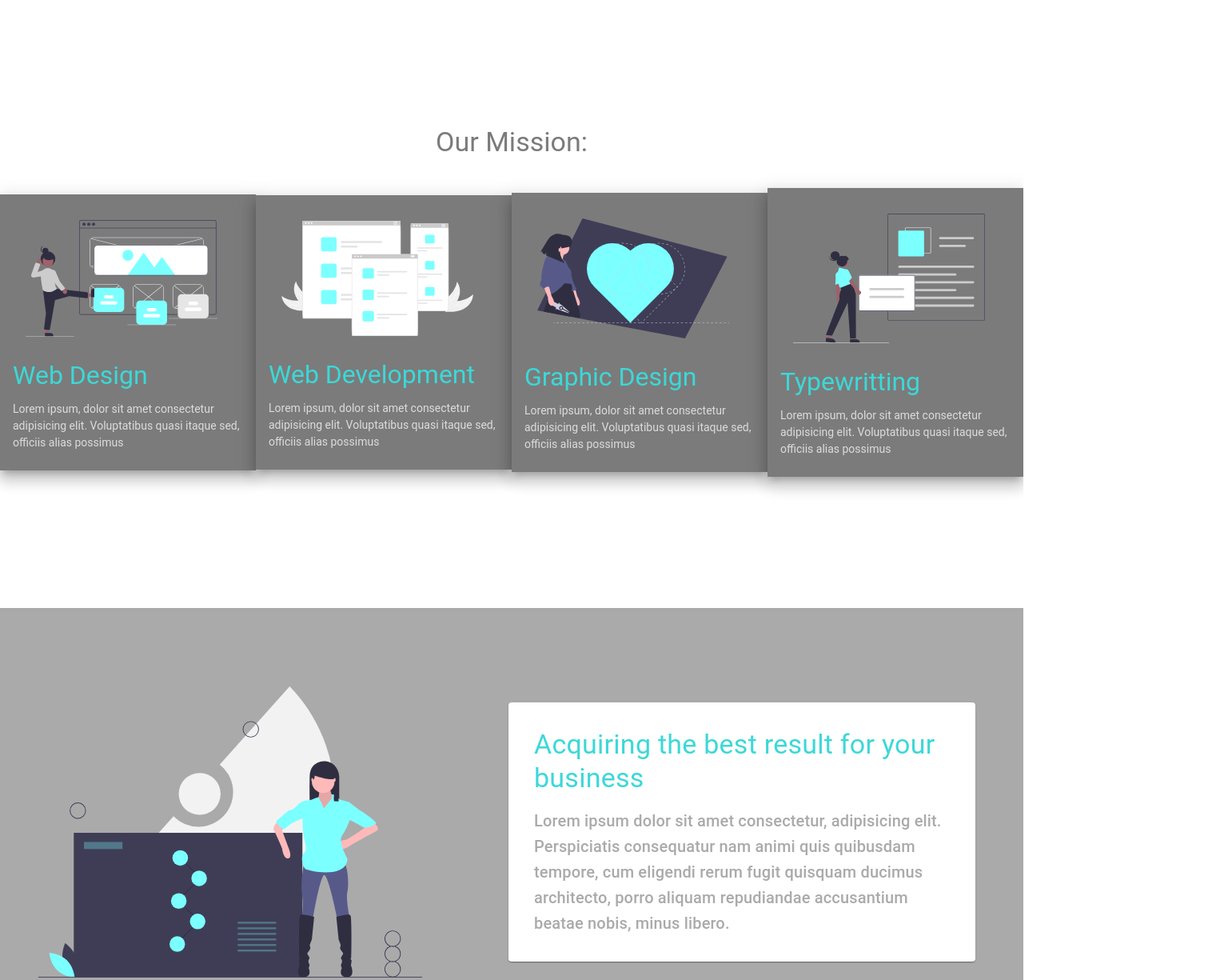
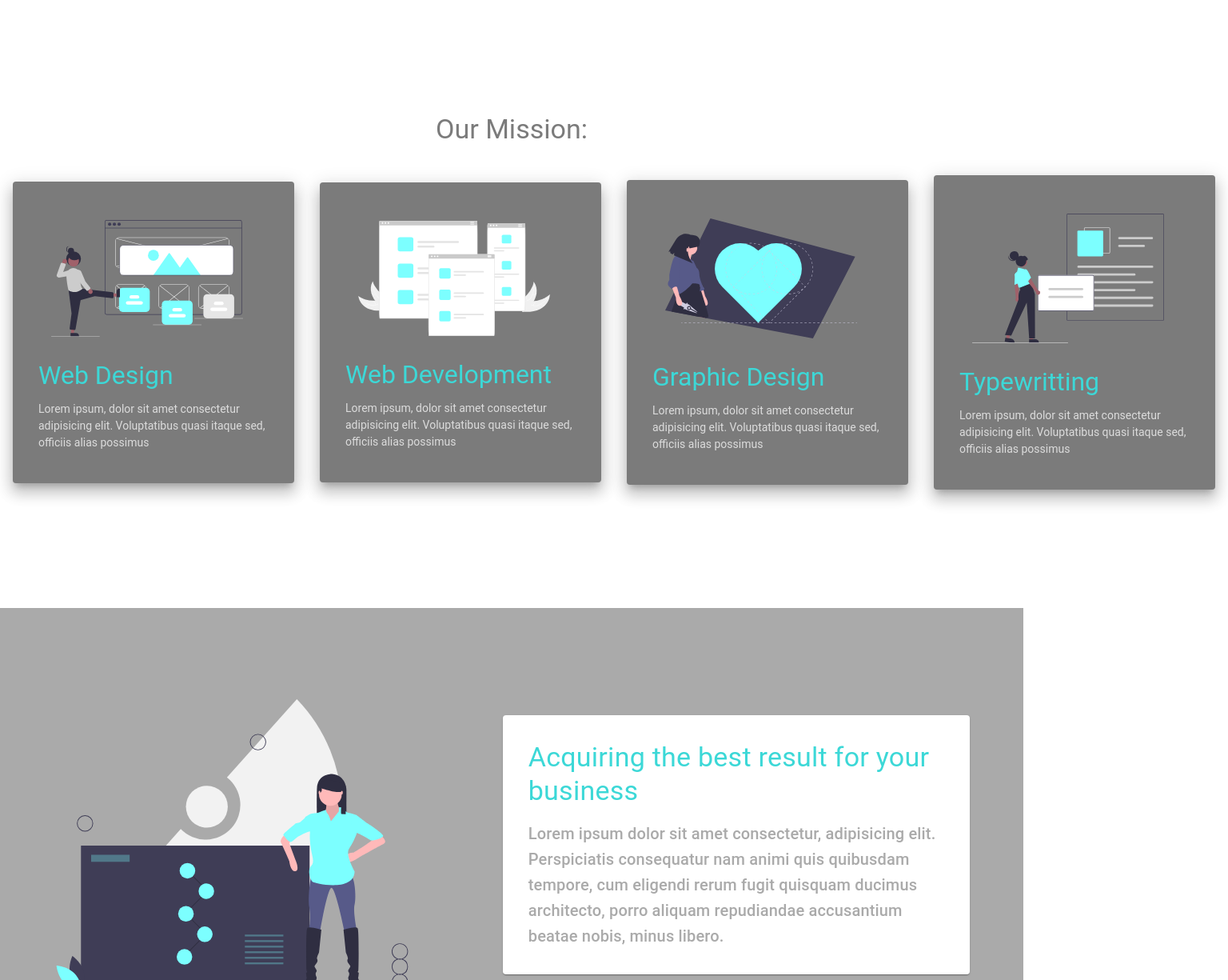
Before and after one commit to PrunesLand/scale-up, a React (Create React App) app: page / in a window 1280 px wide. Shown: the part 1320-2545 px from the top of the page at 80% size, 1536 px wide, since content can reach past the window. Built offline with nearby package versions, Linux system fonts and the light colour scheme; a web font is replaced by a local one.

Commit message:
finished responive design

```diff
--- a/src/Components/Frame/Frame.js
+++ b/src/Components/Frame/Frame.js
@@ -39,7 +39,7 @@ const Frame = ({ children }) => {
         <Box>
             <Slide appear={false} direction='down' in={!trigger}>
                 <AppBar elevation={0} className={classes.appBar}>
-                    <Toolbar>
+                    <Toolbar className={classes.toolbar}>
                         <img src={logo} alt="scale up logo" className={classes.logo} />
                     </Toolbar>
 
--- a/src/Components/Frame/Styles.js
+++ b/src/Components/Frame/Styles.js
@@ -6,10 +6,15 @@ export const styles = makeStyles((theme) => ({
     },
     logo: {
         width: theme.spacing(25),
-        cursor: 'pointer'
+        cursor: 'pointer',
+
     },
     appBar: {
         background: (props) => props.bgColor,
         height: theme.spacing(10)
-    }
+    },
+    toolbar: {
+        display: 'flex',
+        justifyContent: 'left',
+    },
 }))
--- a/src/Components/Hero/Hero.js
+++ b/src/Components/Hero/Hero.js
@@ -12,7 +12,7 @@ const Hero = () => {
         <Box className={classes.box} >
             <img src={herobg} alt="Hero background" className={classes.image} />
             <Typography className={classes.title} >Scale up your business.</Typography>
-            <Typography className={classes.content}>Lorem ipsum dolor sit amet consectetur adipisicing elit. Quaerat ex numquam reprehenderit fugiat aliquid maiores!</Typography>
+            <Typography className={classes.content}>Envisioning a better market presence for Small and Medium-sized Businesses (SMB). </Typography>
         </Box>
     )
 }
--- a/src/Components/Hero/styles.js
+++ b/src/Components/Hero/styles.js
@@ -21,17 +21,20 @@ export const styles = makeStyles((theme) => ({
         color: '#fff'
     },
     content: {
-        textAlign: 'center',
-        margin: '0 15rem',
-        padding: '2rem',
-        fontSize: theme.typography.h4.fontSize,
+
+        fontSize: theme.typography.h5.fontSize,
+        textAlign: 'left',
+        padding: theme.spacing(2),
         [theme.breakpoints.up('sm')]: {
-            fontSize: theme.typography.h4.fontSize
+            fontSize: theme.typography.h4.fontSize,
+            margin: '0 15rem',
+            textAlign: 'center',
         }
     },
     title: {
-        fontSize: theme.typography.h4.fontSize,
+        fontSize: theme.typography.h3.fontSize,
         padding: theme.spacing(2),
+        color: theme.palette.primary.main,
         [theme.breakpoints.up('sm')]: {
             fontSize: theme.typography.h2.fontSize
         }
--- a/src/Components/Identity/Identity.js
+++ b/src/Components/Identity/Identity.js
@@ -6,7 +6,6 @@ import { styles } from './styles'
 const Identity = () => {
 
     const classes = styles()
-
     return (
         <Box className={classes.root} >
             <Typography className={classes.title}>What is Scale Up?</Typography>
--- a/src/Components/Identity/styles.js
+++ b/src/Components/Identity/styles.js
@@ -6,23 +6,33 @@ export const styles = makeStyles((theme) => ({
         display: 'flex',
         flexDirection: 'column',
         justifyContent: 'center',
-        alignItems: 'center',
-        color: theme.palette.secondary.dark
+        alignItems: 'left',
+        color: theme.palette.secondary.dark,
+        [theme.breakpoints.up('sm')]: {
+            alignItems: 'center',
+        }
+
     },
     title: {
         fontSize: theme.typography.h4.fontSize,
         paddingBottom: theme.spacing(2),
+        flexDirection: 'row',
+        textAlign: 'left',
+        padding: theme.spacing(2),
         [theme.breakpoints.up('sm')]: {
-            fontSize: theme.typography.h4.fontSize
+            fontSize: theme.typography.h5.fontSize,
+            margin: '0 20rem',
+            textAlign: 'center',
         }
     },
     content: {
-        fontSize: theme.typography.h4.fontSize,
-        margin: '0 20rem',
-        textAlign: 'center',
-        padding: '1rem',
+        fontSize: theme.typography.h6.fontSize,
+        textAlign: 'left',
+        padding: theme.spacing(2),
         [theme.breakpoints.up('sm')]: {
-            fontSize: theme.typography.h5.fontSize
+            fontSize: theme.typography.h5.fontSize,
+            margin: '0 20rem',
+            textAlign: 'center',
         }
     }
 }))
--- a/src/Components/Layout/Style.js
+++ b/src/Components/Layout/Style.js
@@ -2,32 +2,50 @@ import { makeStyles } from "@material-ui/core";
 
 export const styles = makeStyles((theme) => ({
     root: {
-        height: '70vh',
+        height: '100%',
         display: 'flex',
-        flexDirection: 'row',
+        flexDirection: 'column',
         justifyContent: 'center',
         alignItems: 'center',
-        background: (props) => props.bgColor
+        background: (props) => props.bgColor,
+        padding: theme.spacing(2),
+        [theme.breakpoints.up('sm')]: {
+            flexDirection: 'row',
+            height: '70vh',
+        }
     },
     smContainer: {
-        width: '45%',
+        width: '100%',
         height: '100%',
         display: 'flex',
         justifyContent: 'center',
-        alignItems: 'center'
+        alignItems: 'start',
+        [theme.breakpoints.up('sm')]: {
+            justifyContent: 'center',
+            alignItems: 'center',
+            width: '45%',
+        }
     },
     lgContainer: {
-        width: '55%',
+        width: '100%',
         height: '100%',
         display: 'flex',
         justifyContent: 'center',
-        alignItems: 'center'
+        alignItems: 'center',
+        [theme.breakpoints.up('sm')]: {
+            width: '55%',
+        }
     },
     card: {
         width: theme.spacing(65),
         padding: theme.spacing(4)
     },
     image: {
-        width: theme.spacing(60)
-    }
+        width: theme.spacing(40),
+        padding: theme.spacing(2),
+        [theme.breakpoints.up('sm')]: {
+            width: theme.spacing(60),
+        }
+    },
+
 }))
--- a/src/Components/Offerings/Offerings.js
+++ b/src/Components/Offerings/Offerings.js
@@ -14,7 +14,8 @@ const Offerings = () => {
             <Box className={classes.cardWrp}>
 
                 {items.map(item => (
-                    <Paper className={classes.card} key={item.id} elevation={12}>
+                    <Box style={{ padding: '1rem' }} key={item.id}>
+                        <Paper className={classes.card} elevation={12}>
                             <CardContent className={classes.content}>
                                 <CardMedia
                                     component='img'
@@ -26,6 +27,7 @@ const Offerings = () => {
                                 <Typography className={classes.cardDesc}>{item.description}</Typography>
                             </CardContent>
                         </Paper>
+                    </Box>
                 ))}
             </Box>
         </Box>
--- a/src/Components/Offerings/styles.js
+++ b/src/Components/Offerings/styles.js
@@ -2,31 +2,39 @@ import { makeStyles } from "@material-ui/core";
 
 export const styles = makeStyles((theme) => ({
     root: {
-        height: '80vh',
+        height: '100%',
         display: 'flex',
         flexDirection: 'column',
-        textAlign: 'center'
+        textAlign: 'center',
+        [theme.breakpoints.up('sm')]: {
+            height: '80vh'
+        }
     },
     card: {
         width: theme.spacing(40),
-
-
+        padding: theme.spacing(2),
+        background: theme.palette.secondary.dark
     },
     cardWrp: {
         display: 'flex',
-        flexDirection: 'row',
+        flexDirection: 'column',
         justifyContent: 'space-around',
         alignItems: 'center',
-
+        [theme.breakpoints.up('sm')]: {
+            flexDirection: 'row',
+        }
     },
     content: {
         textAlign: 'left',
-        background: theme.palette.secondary.dark
     },
     title: {
-        padding: '2rem 0',
+        padding: theme.spacing(2),
         color: theme.palette.secondary.dark,
+        fontSize: theme.typography.h4.fontSize,
+        textAlign: 'left',
+
         [theme.breakpoints.up('sm')]: {
+            textAlign: 'center',
             fontSize: theme.typography.h4.fontSize
         }
     },
```
Lines whose indentation alone changed are shown as unchanged.
